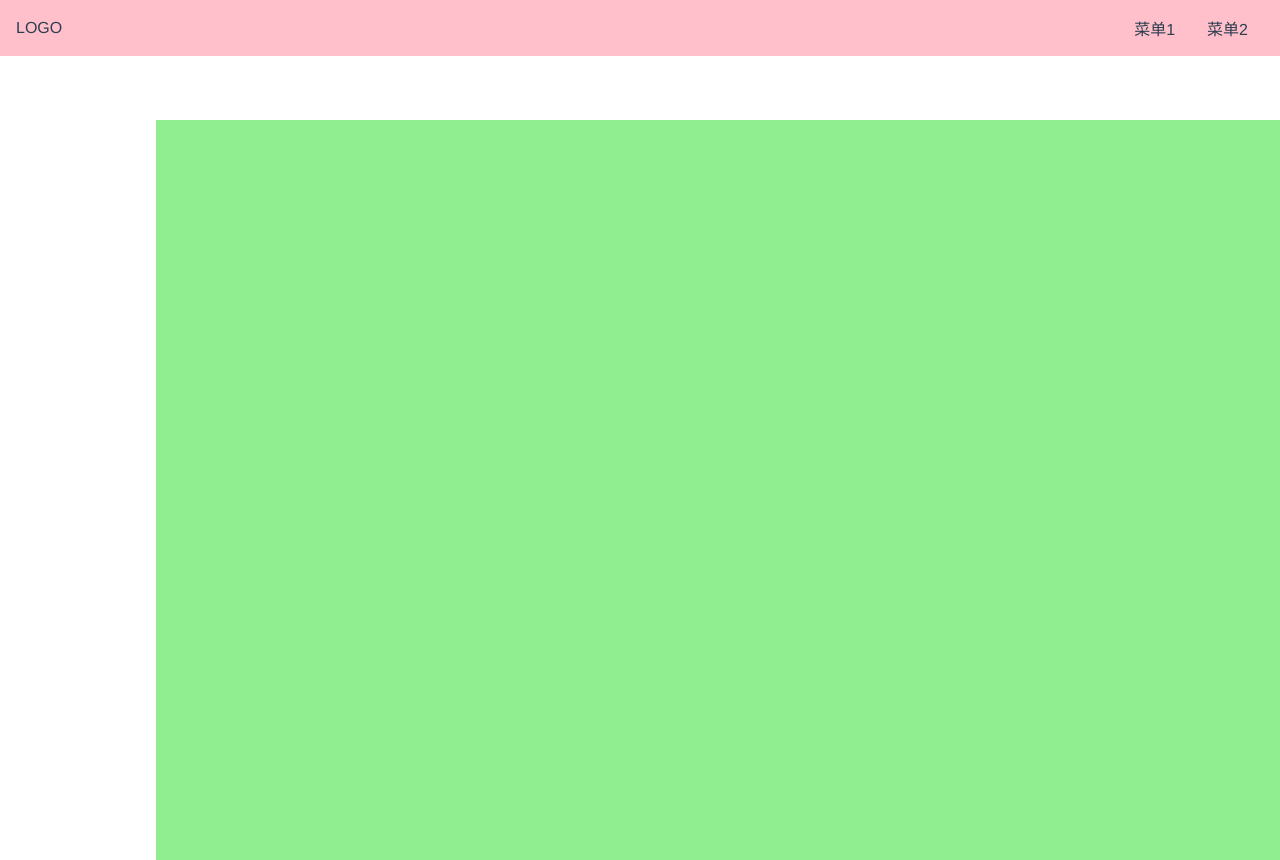
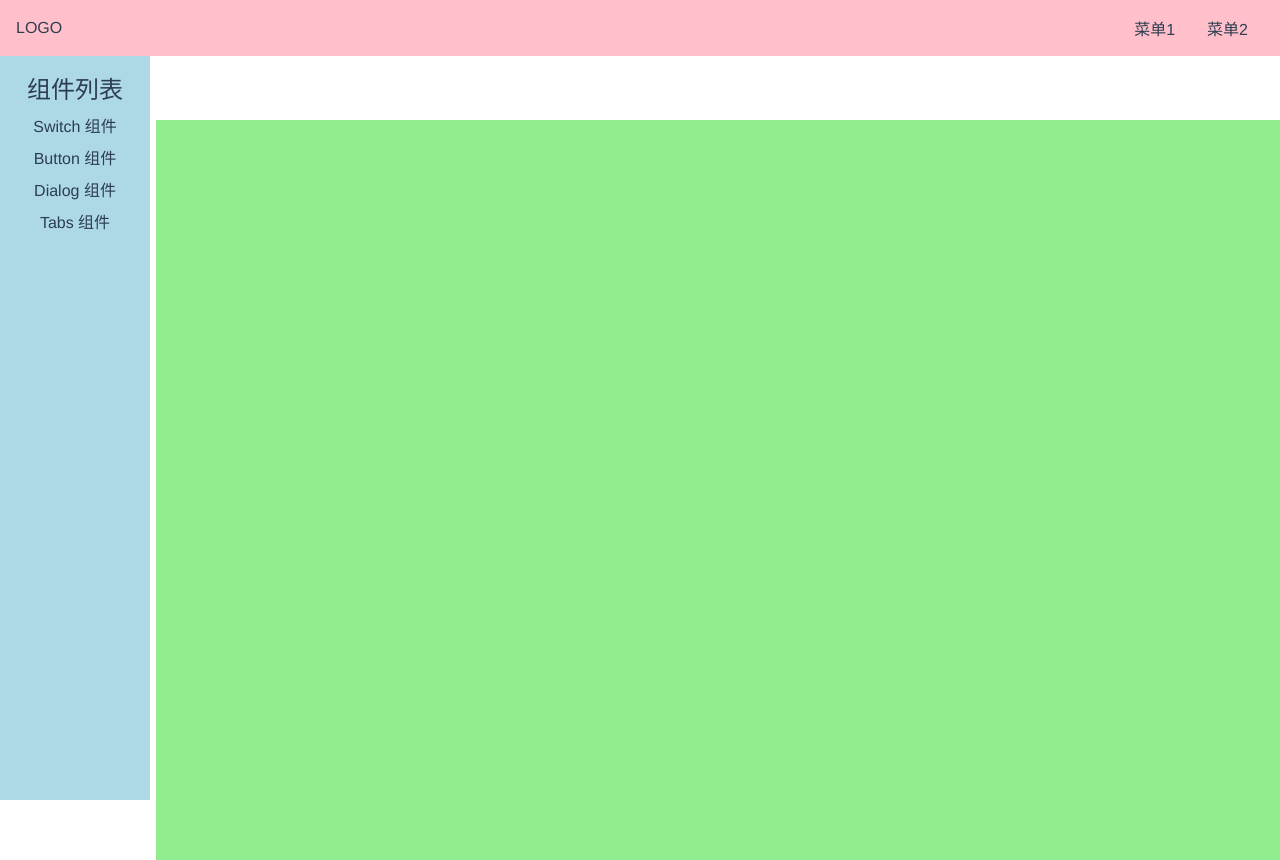
Before and after one commit to wangliuyong/wly-vue3-ui, a Vue app: page /#/doc in a window 1280 px wide. Built offline with nearby package versions, Linux system fonts and the light colour scheme.

Commit message:
provide /inject  根据屏幕宽度展示aside

```diff
--- a/src/App.vue
+++ b/src/App.vue
@@ -3,11 +3,19 @@
 </template>
 
 <script setup>
-  // import Demo from './components/Demo.vue'
-  // import HelloWorld from './components/HelloWorld.vue'
+import { ref } from "@vue/reactivity";
+import { provide } from "@vue/runtime-core";
+import { router } from './route'
 
-// This starter template is using Vue 3 experimental <script setup> SFCs
-// Check out https://github.com/vuejs/rfcs/blob/master/active-rfcs/0040-script-setup.md
+const width = document.documentElement.clientWidth;
+const menuVisible = ref(width <= 500 ? false : true);
+provide("menuVisible", menuVisible); // set
+router.afterEach(() => {
+  if (width <= 500) {
+    menuVisible.value = false;
+  }
+});
+
 </script>
 
 <style>
--- a/src/components/Topnav.vue
+++ b/src/components/Topnav.vue
@@ -1,6 +1,6 @@
 <template>
   <div class="topnav">
-    <div class="logo">LOGO</div>
+    <div class="logo" @click="toggleMenu">LOGO</div>
     <ul class="menu">
       <li>菜单1</li>
       <li>菜单2</li>
```
